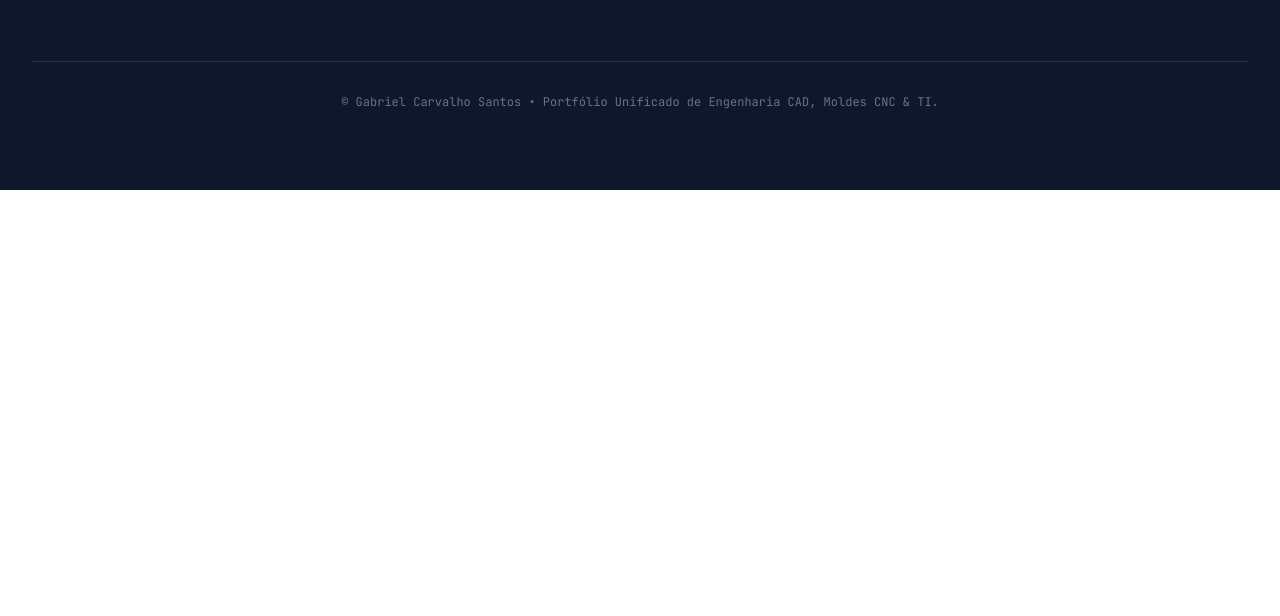
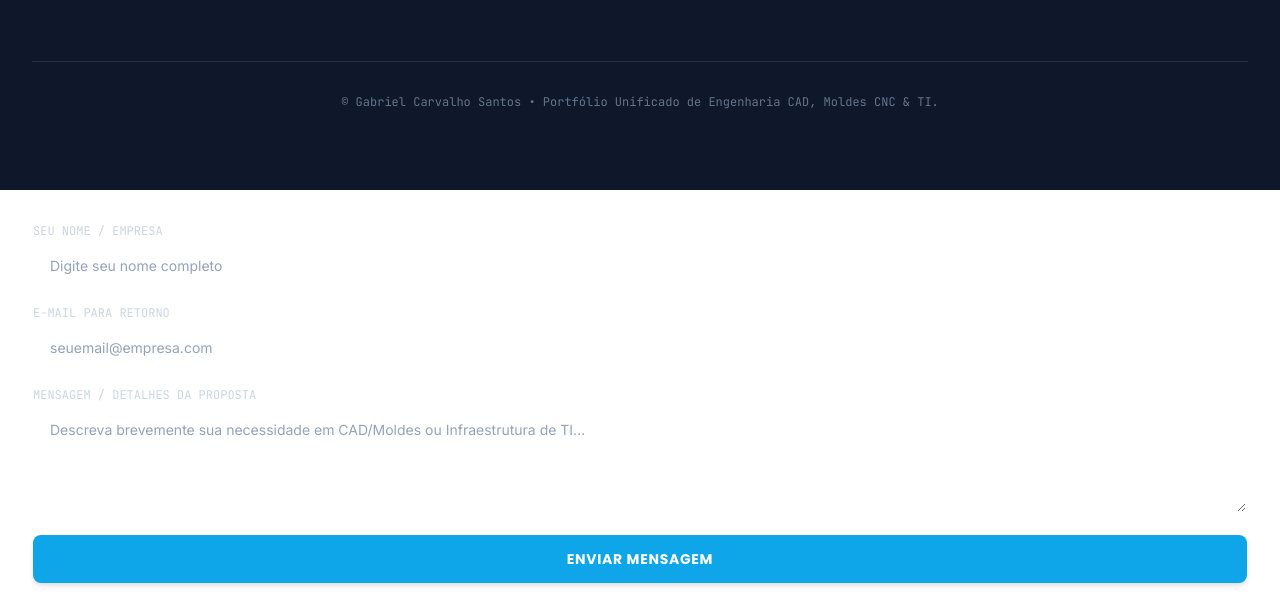
Before and after one commit to iEmpyt/Meu-portifolio, a plain HTML site: page index.html in a window 1280 px wide. Shown: the part 5906-6522 px from the top of the page. Before the commit the page ends 6096 px from the top, so only its background shows below. Drawn offline with nearby package versions, Linux system fonts and the light colour scheme.

Commit message:
Implement contact form with submission logic
Added a contact form with validation and submission handling.

```diff
--- a/index.html
+++ b/index.html
@@ -788,17 +788,32 @@
     </section>
 
     <!-- LIGHTBOX MODAL -->
-    <div id="lightboxModal" class="fixed inset-0 z-50 bg-black/80 backdrop-blur-md hidden flex items-center justify-center p-4" onclick="closeLightbox()">
-        <div class="max-w-4xl w-full bg-slate-900 rounded-2xl overflow-hidden border border-white/20 relative" onclick="event.stopPropagation()">
-            <button onclick="closeLightbox()" class="absolute top-4 right-4 z-10 w-9 h-9 rounded-full bg-black/60 text-white hover:bg-rose-600 transition-colors flex items-center justify-center">
-                <i class="fa-solid fa-xmark text-lg"></i>
-            </button>
-            <img id="lightboxImg" src="" alt="Ampliada" class="w-full max-h-[75vh] object-contain bg-black">
-            <div class="p-4 bg-slate-900 border-t border-white/10 text-white">
-                <p id="lightboxCaption" class="text-xs sm:text-sm font-mono text-slate-300 leading-relaxed">Legenda do processo técnico.</p>
-            </div>
+    <div class="lg:col-span-6 bg-white/5 border border-white/10 p-6 sm:p-8 rounded-2xl backdrop-blur">
+    <form id="contactForm" action="https://formspree.io/f/gabrielcarvalhosantos@gmail.com" method="POST" onsubmit="handleContactSubmit(event)" class="space-y-4">
+        <div>
+            <label class="block text-xs font-mono uppercase text-slate-300 mb-1">Seu Nome / Empresa</label>
+            <input type="text" name="name" required placeholder="Digite seu nome completo" class="w-full px-4 py-3 rounded-lg bg-white/10 border border-white/20 text-white placeholder-slate-400 text-sm focus:outline-none focus:border-sky-400">
         </div>
-    </div>
+
+        <div>
+            <label class="block text-xs font-mono uppercase text-slate-300 mb-1">E-mail para Retorno</label>
+            <input type="email" name="email" required placeholder="seuemail@empresa.com" class="w-full px-4 py-3 rounded-lg bg-white/10 border border-white/20 text-white placeholder-slate-400 text-sm focus:outline-none focus:border-sky-400">
+        </div>
+
+        <div>
+            <label class="block text-xs font-mono uppercase text-slate-300 mb-1">Mensagem / Detalhes da Proposta</label>
+            <textarea name="message" rows="4" required placeholder="Descreva brevemente sua necessidade em CAD/Moldes ou Infraestrutura de TI..." class="w-full px-4 py-3 rounded-lg bg-white/10 border border-white/20 text-white placeholder-slate-400 text-sm focus:outline-none focus:border-sky-400"></textarea>
+        </div>
+
+        <button type="submit" class="w-full py-3.5 rounded-lg bg-sky-500 hover:bg-sky-400 text-white font-heading font-bold text-sm uppercase tracking-wider transition-all shadow-md">
+            Enviar Mensagem
+        </button>
+
+        <div id="contactSuccess" class="hidden p-3 rounded bg-emerald-500/20 text-emerald-300 text-xs font-mono text-center border border-emerald-500/30">
+            Mensagem registrada com sucesso! Retornarei em breve.
+        </div>
+    </form>
+</div>
 
     <!-- DETAIL MODAL FOR IT CARDS -->
     <div id="detailModal" class="fixed inset-0 z-50 bg-black/60 backdrop-blur-sm hidden flex items-center justify-center p-4">
@@ -966,5 +981,27 @@
             }, 5000);
         }
     </script>
+    <script>
+        async function handleContactSubmit(event) {
+            event.preventDefault();
+            const form = event.target;
+            const data = new FormData(form);
+
+            const response = await fetch(form.action, {
+                method: form.method,
+                body: data,
+                headers: {
+                    'Accept': 'application/json'
+                }
+            });
+
+            if (response.ok) {
+                document.getElementById('contactSuccess').classList.remove('hidden');
+                form.reset();
+            } else {
+                alert("Ocorreu um erro ao enviar a mensagem. Tente novamente.");
+            }
+        }
+    </script>
 </body>
 </html>
```
